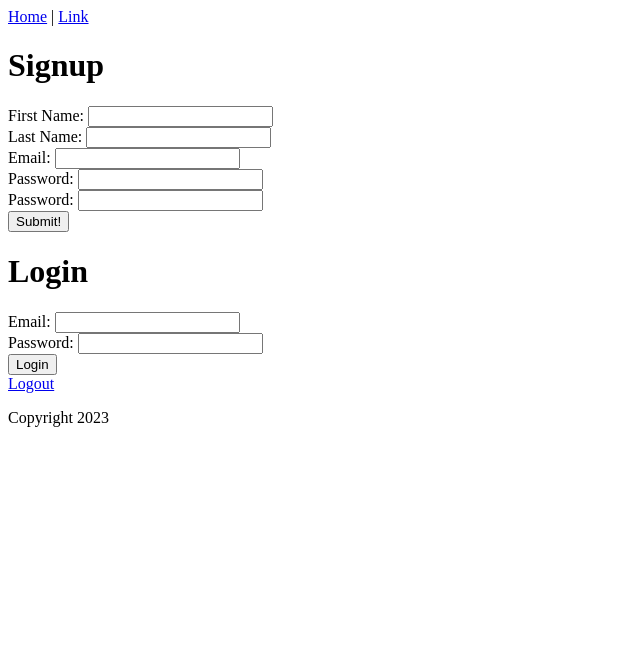
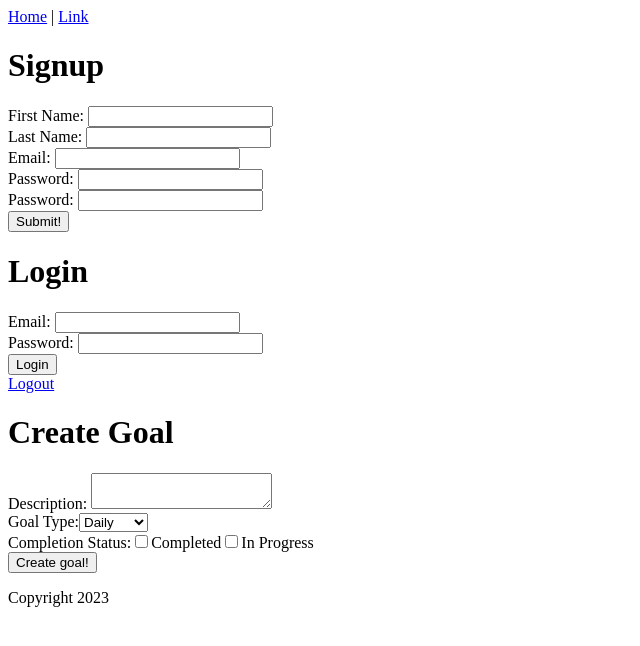
Before and after one commit to lukenadackapadam/goal-tracker-frontend, a React (Vite) app: page / in a window 1280 px wide. Shown: the top 646 px of the page, without its empty margins (0-640 px from the left). Built offline with nearby package versions, Linux system fonts and the light colour scheme.

Commit message:
Add GoalsNew html

```diff
--- a/src/Content.jsx
+++ b/src/Content.jsx
@@ -1,6 +1,7 @@
 import { Signup } from "./Signup";
 import { Login } from "./Login";
 import { LogoutLink } from "./LogoutLink";
+import { GoalsNew } from "./GoalsNew";
 
 export function Content() {
   return (
@@ -8,6 +9,7 @@ export function Content() {
       <Signup />
       <Login />
       <LogoutLink />
+      <GoalsNew />
     </div>
   );
 }
--- /dev/null
+++ b/src/GoalsNew.jsx
@@ -0,0 +1,29 @@
+export function GoalsNew() {
+  return (
+    <div id="goals-new">
+      <h1>Create Goal</h1>
+      <form>
+        <div>
+          Description: <textarea name="description" />
+        </div>
+        <div>
+          Goal Type:
+          <select name="goal_type" id="goal_type">
+            <option value="daily">Daily</option>
+            <option value="weekly">Weekly</option>
+            <option value="monthly">Monthly</option>
+            <option value="yearly">Yearly</option>
+          </select>
+        </div>
+        <div>
+          Completion Status:
+          <input type="checkbox" id="true" name="true" />
+          <label>Completed</label>
+          <input type="checkbox" id="false" name="false" />
+          <label>In Progress</label>
+        </div>
+        <button type="submit">Create goal!</button>
+      </form>
+    </div>
+  );
+}
```
